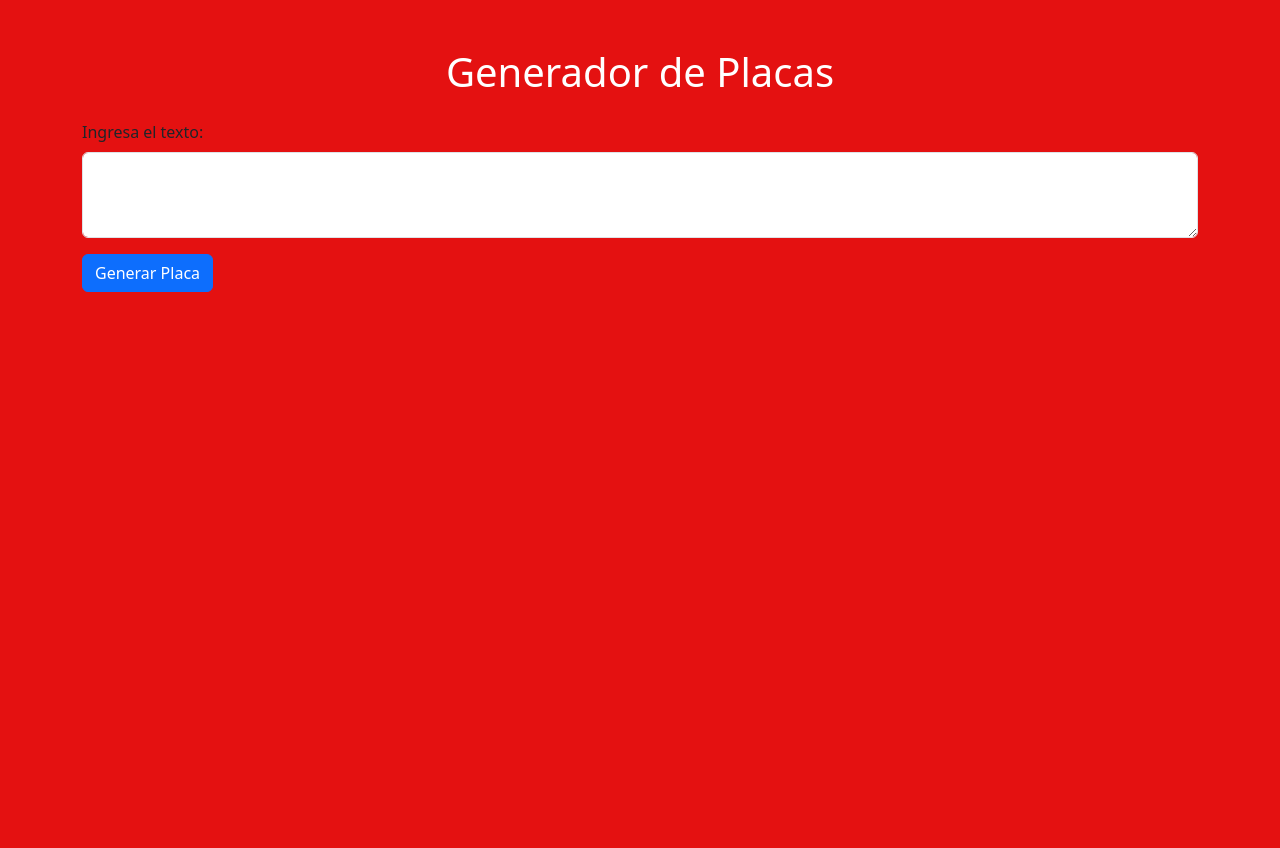
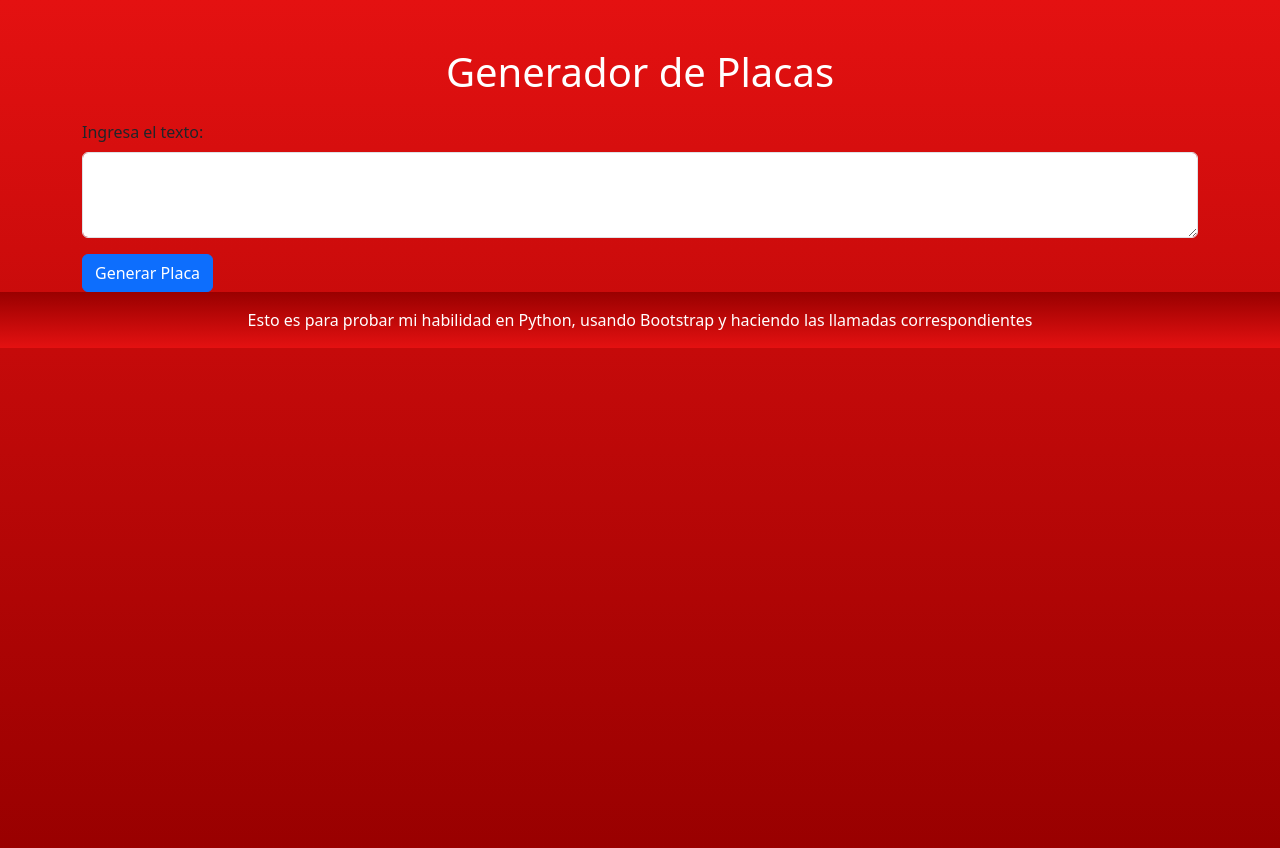
Before and after one commit to rawbargo/Placas, a Flask app: page / in a window 1280 px wide. Before the commit the page ends 292 px from the top, so only its background shows below. Run offline with Flask 3, Linux system fonts and the light colour scheme.

Commit message:
cambios finales

```diff
--- a/cronica.py
+++ b/cronica.py
@@ -1,7 +1,11 @@
-from PIL import Image, ImageDraw, ImageFont, ImageFilter
+from PIL import Image, ImageDraw, ImageFont
 import textwrap
+import os
 
-def generar_placa(texto, fondo_path="fondo_placa.png", output_file="placa_cronica.png"):
+# Ruta local de la fuente
+FONT_PATH = "static/oswald.ttf"
+
+def generar_placa(texto, fondo_path="static/fondo_placa.png", output_file="static/placa_cronica.png"):
     # Cargar la imagen de fondo
     try:
         imagen = Image.open(fondo_path)
@@ -36,9 +40,9 @@ def generar_placa(texto, fondo_path="fondo_placa.png", output_file="placa_cronic
     # Ajustar el tamaño de la fuente si el texto es demasiado grande
     while True:
         try:
-            fuente = ImageFont.truetype("arialbd.ttf", tamano_fuente)
+            fuente = ImageFont.truetype(FONT_PATH, tamano_fuente)
         except IOError:
-            print("⚠️ Fuente 'arialbd.ttf' no encontrada. Usando fuente predeterminada.")
+            print("⚠️ No se pudo cargar la fuente personalizada. Usando fuente predeterminada.")
             fuente = ImageFont.load_default()
 
         text_ancho_max, text_alto_total = calcular_tamano_texto(fuente)
@@ -75,6 +79,3 @@ def generar_placa(texto, fondo_path="fondo_placa.png", output_file="placa_cronic
     # Guardar la imagen
     imagen.save(output_file)
     print(f"✅ Imagen guardada en {output_file}")
-
-# Prueba con un mensaje más largo
-generar_placa("el franco se abre sexualmente en el ano", fondo_path="fondo_placa.png")
--- a/index.html
+++ b/index.html
@@ -30,7 +30,9 @@
             </div>
         {% endif %}
     </div>
-
+    <footer class="text-center text-white py-3" style="background: linear-gradient(180deg, #990000, #e41111);">
+        <p class="mb-0">Esto es para probar mi habilidad en Python, usando Bootstrap y haciendo las llamadas correspondientes</p>
+    </footer>
     <!-- Bootstrap JS -->
     <script src="https://cdn.jsdelivr.net/npm/bootstrap@5.3.0/dist/js/bootstrap.bundle.min.js"></script>
 </body>
--- a/static/styles.css
+++ b/static/styles.css
@@ -1,5 +1,7 @@
 body {
-    background-color: #e41111;
+    background: linear-gradient(180deg, #e41111, #990000);
+    height: 100vh; /* Para cubrir toda la pantalla */
+    margin: 0;
 }
 
 h1 {
--- a/templates/index.html
+++ b/templates/index.html
@@ -31,6 +31,9 @@
         {% endif %}
     </div>
 
+<footer class="text-center text-white py-3" style="background: linear-gradient(180deg, #990000, #e41111);">
+        <p class="mb-0">Esto es para probar mi habilidad en Python, usando Bootstrap y haciendo las llamadas correspondientes</p>
+    </footer>
     <!-- Bootstrap JS -->
     <script src="https://cdn.jsdelivr.net/npm/bootstrap@5.3.0/dist/js/bootstrap.bundle.min.js"></script>
 </body>
```
Also changed, not shown: static/Oswald.ttf (added), static/placa_generada.png.
